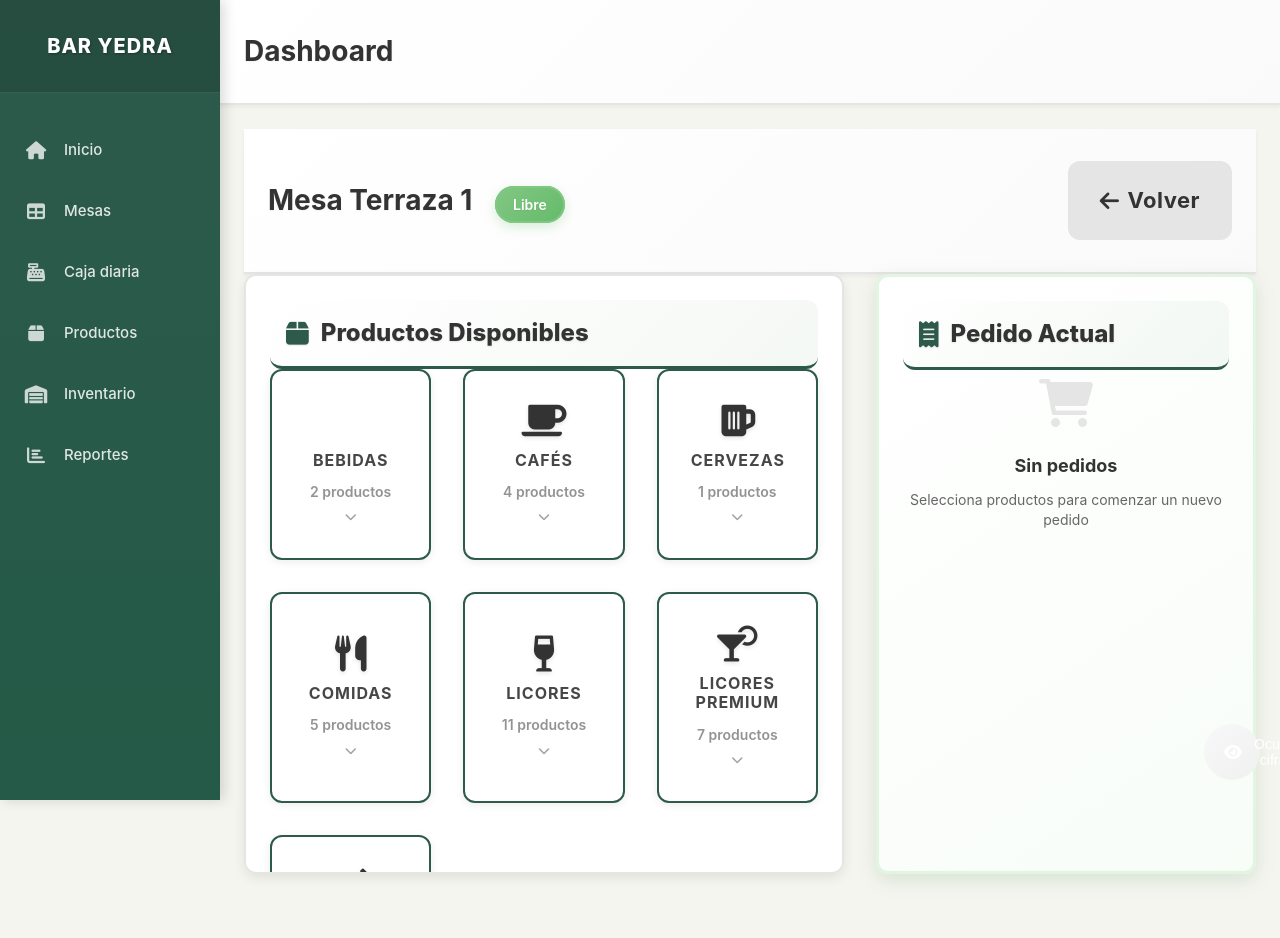
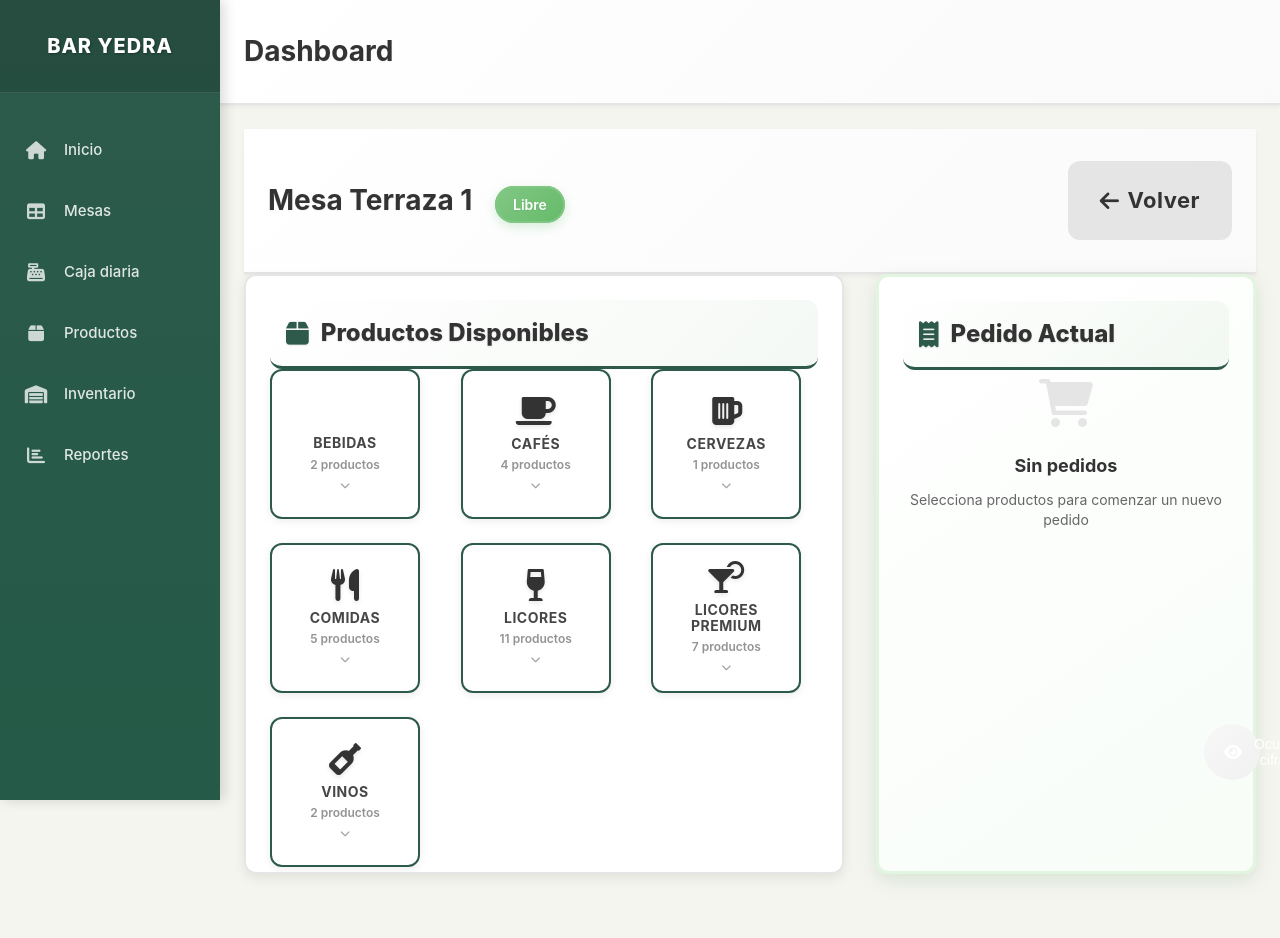
Before and after one commit to Fluxia21/BarYedraTPV, a Flask app: page /mesa/1 in a window 1280 px wide. Run offline with Flask 3, Linux system fonts and the light colour scheme; some libraries are stand-ins or nearby versions.

Commit message:
Transform product category display into interactive square cards
Refactors the category grid in `style.css` to use square cards with adjusted sizes and spacing for an improved touch-friendly UI.

Replit-Commit-Author: Agent
Replit-Commit-Session-Id: fe340f72-4d6e-4c6d-88f8-885c85d42451
Replit-Commit-Screenshot-Url: https://storage.googleapis.com/screenshot-production-us-central1/f959c143-cbae-4e9e-81f4-4c4ec6c07340/5585a9eb-9fb9-42cd-a202-5f5ed489bb55.jpg

```diff
--- a/static/css/style.css
+++ b/static/css/style.css
@@ -725,31 +725,32 @@ select.form-input.touch-friendly {
     margin-bottom: var(--spacing-xl);
 }
 
-/* Cuadrícula de categorías como las mesas */
+/* Cuadrícula de categorías cuadradas */
 .categories-grid {
     display: grid;
-    grid-template-columns: repeat(auto-fill, minmax(160px, 1fr));
-    gap: var(--spacing-xl);
+    grid-template-columns: repeat(auto-fill, minmax(150px, 1fr));
+    gap: var(--spacing-lg);
     margin-bottom: var(--spacing-xxl);
 }
 
-/* Tarjetas de categoría con estética de mesas libres */
+/* Tarjetas cuadradas desplegables */
 .category-card {
     background-color: var(--color-white);
     border-radius: var(--border-radius-large);
-    padding: var(--spacing-xl);
+    padding: var(--spacing-lg);
     text-align: center;
     cursor: pointer;
     transition: all 0.3s cubic-bezier(0.4, 0, 0.2, 1);
     box-shadow: 0 2px 8px rgba(0, 0, 0, 0.08);
-    min-height: 140px;
-    min-width: 140px;
+    height: 150px;
+    width: 150px;
     display: flex;
     flex-direction: column;
     justify-content: center;
     border: 2px solid var(--color-sidebar);
     position: relative;
     overflow: hidden;
+    aspect-ratio: 1;
 }
 
 .category-card::before {
@@ -785,8 +786,8 @@ select.form-input.touch-friendly {
 }
 
 .category-icon {
-    font-size: 36px;
-    margin-bottom: var(--spacing-sm);
+    font-size: 32px;
+    margin-bottom: 8px;
     text-shadow: 0 2px 4px rgba(0, 0, 0, 0.1);
     line-height: 1;
     color: var(--color-text);
@@ -798,13 +799,13 @@ select.form-input.touch-friendly {
 }
 
 .category-name {
-    font-size: 16px;
+    font-size: 14px;
     font-weight: 700;
     text-transform: uppercase;
-    letter-spacing: 1px;
-    margin-bottom: var(--spacing-sm);
+    letter-spacing: 0.5px;
+    margin-bottom: 6px;
     opacity: 0.9;
-    line-height: 1.2;
+    line-height: 1.1;
     color: var(--color-text);
 }
 
@@ -814,11 +815,11 @@ select.form-input.touch-friendly {
 }
 
 .category-product-count {
-    font-size: 14px;
+    font-size: 12px;
     color: var(--color-text-light);
     font-weight: 600;
     opacity: 0.7;
-    margin-bottom: var(--spacing-xs);
+    margin-bottom: 4px;
 }
 
 .category-card.expanded .category-product-count {
@@ -827,7 +828,7 @@ select.form-input.touch-friendly {
 }
 
 .category-expand-indicator {
-    font-size: 12px;
+    font-size: 10px;
     color: var(--color-text-light);
     opacity: 0.6;
     transition: all 0.3s ease;
```
Also changed, not shown: instance/yedra_bar.db.
